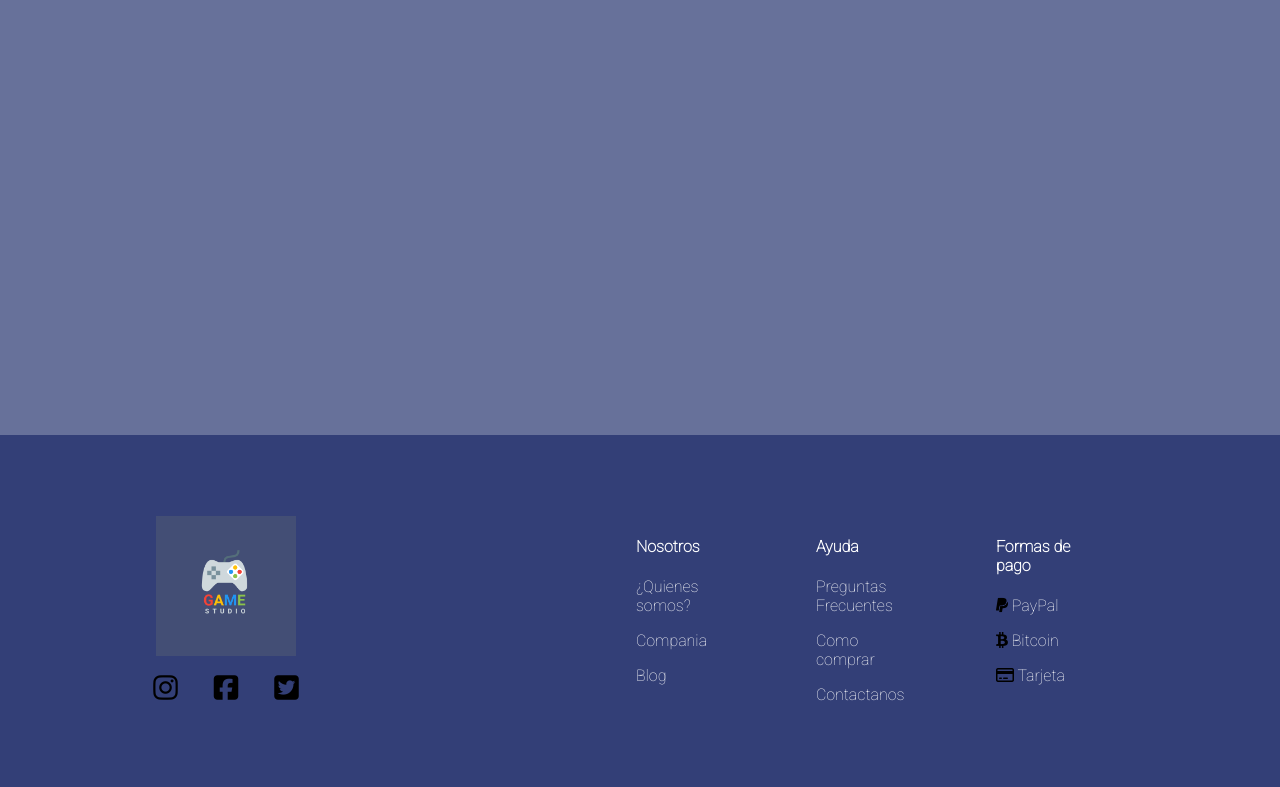
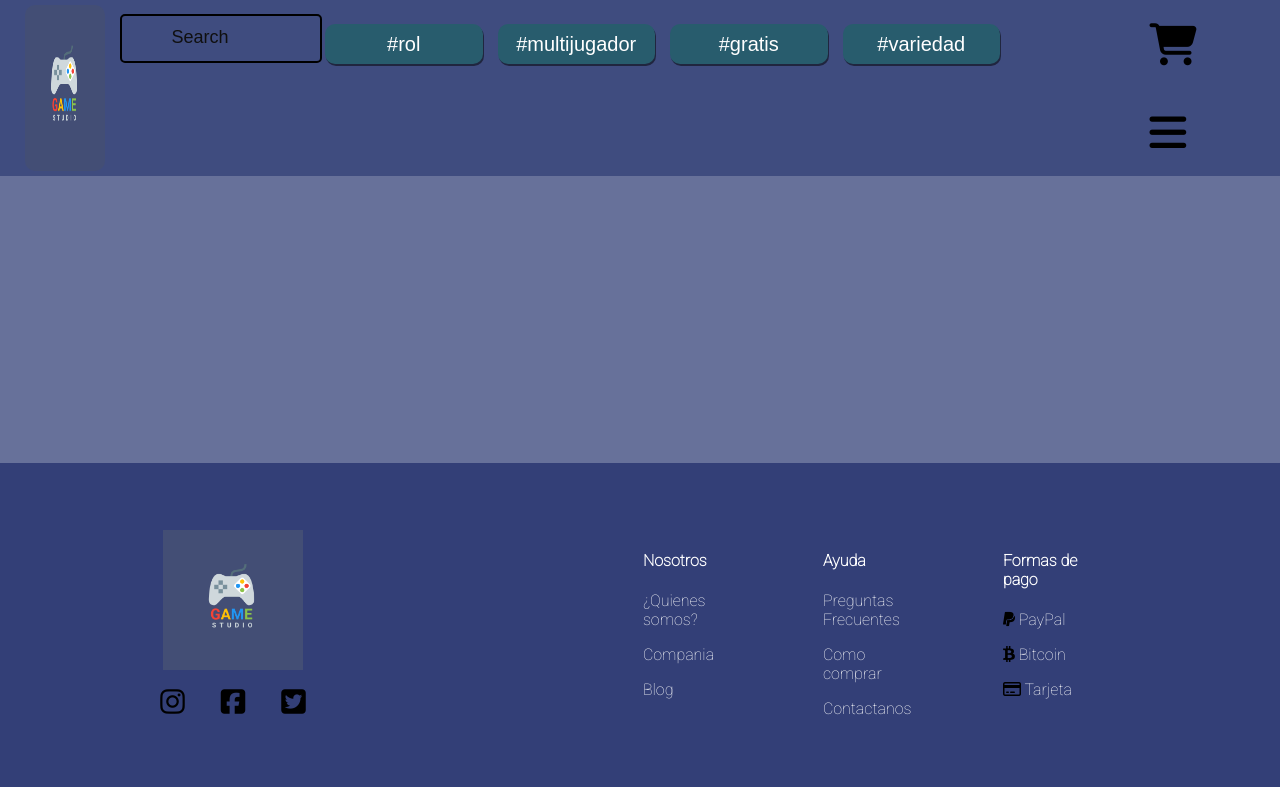
Before and after one commit to Garci270/interfacesTP2, a plain HTML site: page index.html in a window 1280 px wide. Drawn offline with Linux system fonts and the light colour scheme.

Commit message:
Navbar and footer merge

```diff
--- a/css/main.css
+++ b/css/main.css
@@ -24,11 +24,12 @@ body{
 /* NavBar */
 .contenedor-nav{
     display: flex;
+    position: fixed;
     max-height: auto;
     width: 100%;
     background-color: var(--primarioA2);
 }
-.items{
+.items-nav{
     display: none;
     grid-area: items;
 }
@@ -88,7 +89,7 @@ footer{
     flex-direction: column;
 }
 
-.items{
+.items-footer{
     display: flex;
     flex-direction: row;
     padding: 10px;
@@ -146,12 +147,12 @@ footer{
         color: rgb(16, 16, 16);
         font-size: 18px;
     }
-    .items{
+    .items-nav{
         display: flex;
         padding: 24px;
         margin-left: 30px;
     }
-    .items button{
+    .items-nav button{
         cursor: pointer;
         margin-left: 15px;
         width: 40%;
@@ -163,7 +164,7 @@ footer{
         box-shadow: 1px 2px rgba(0,0,0,0.5);
         color: white;
     }
-    .items button:hover{
+    .items-nav button:hover{
         box-shadow: 2px 3px rgba(0,0,0,0.5);
     }
     .icons{
@@ -193,7 +194,7 @@ footer{
         font-size: 28px;
         margin: 18px;
     }
-    .items{
+    .items-footer{
         margin: auto;
     }
     .item{
--- a/index.html
+++ b/index.html
@@ -8,17 +8,37 @@
     <link rel="stylesheet" href="./css/main.css">
 </head>
 <body>
+    <div class="contenedor-nav">
+        <div class="logo">
+            <div>
+                <img class="img-logo" src="./assets/img/logo.png" alt="">
+            </div>
+            <div class="container-search">
+                <input type="text" class="search" placeholder="Search">
+            </div>
+        </div>
+        <div class="items-nav">
+            <button>#rol</button>
+            <button>#multijugador</button>
+            <button>#gratis</button>
+            <button>#variedad</button>
+        </div>
+        <div class="icons">
+            <i class="fa fa-shopping-cart" aria-hidden="true"></i>
+            <i class="fa fa-bars" aria-hidden="true"></i>
+        </div>
+    </div>
     <footer>
         <div class="contenedorFooter">
             <div class="seccion-redes">
-                <img src="./assets/img/01df7dcb-6942-4db8-9fba-4fb9c58bb367.png" class="logoFooter" alt="">
+                <img src="./assets/img/logo.png" class="logoFooter" alt="">
                 <div class="redes">
                     <i class="fa fa-instagram" aria-hidden="true"></i>
                     <i class="fa fa-facebook-square" aria-hidden="true"></i>
                     <i class="fa fa-twitter-square" aria-hidden="true"></i>
                 </div>
             </div>
-            <div class="items">
+            <div class="items-footer">
                 <div class="item">
                     <h4 class="titulos">Nosotros</h4>
                     <p class="titulos">¿Quienes somos?</p>
```
Also changed, not shown: juego.html (+1 -1 lines), assets/img/logo.png (renamed from assets/img/01df7dcb-6942-4db8-9fba-4fb9c58bb367.png).
